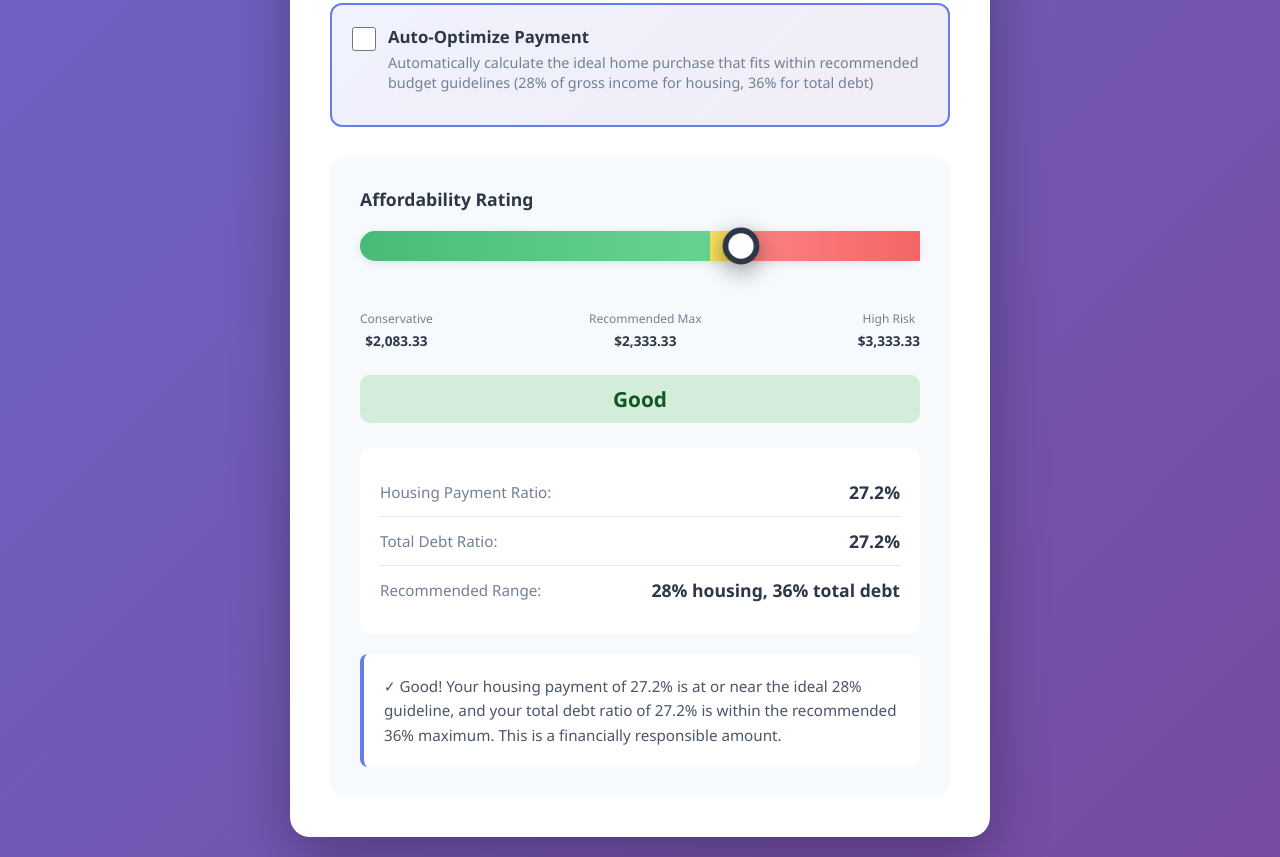
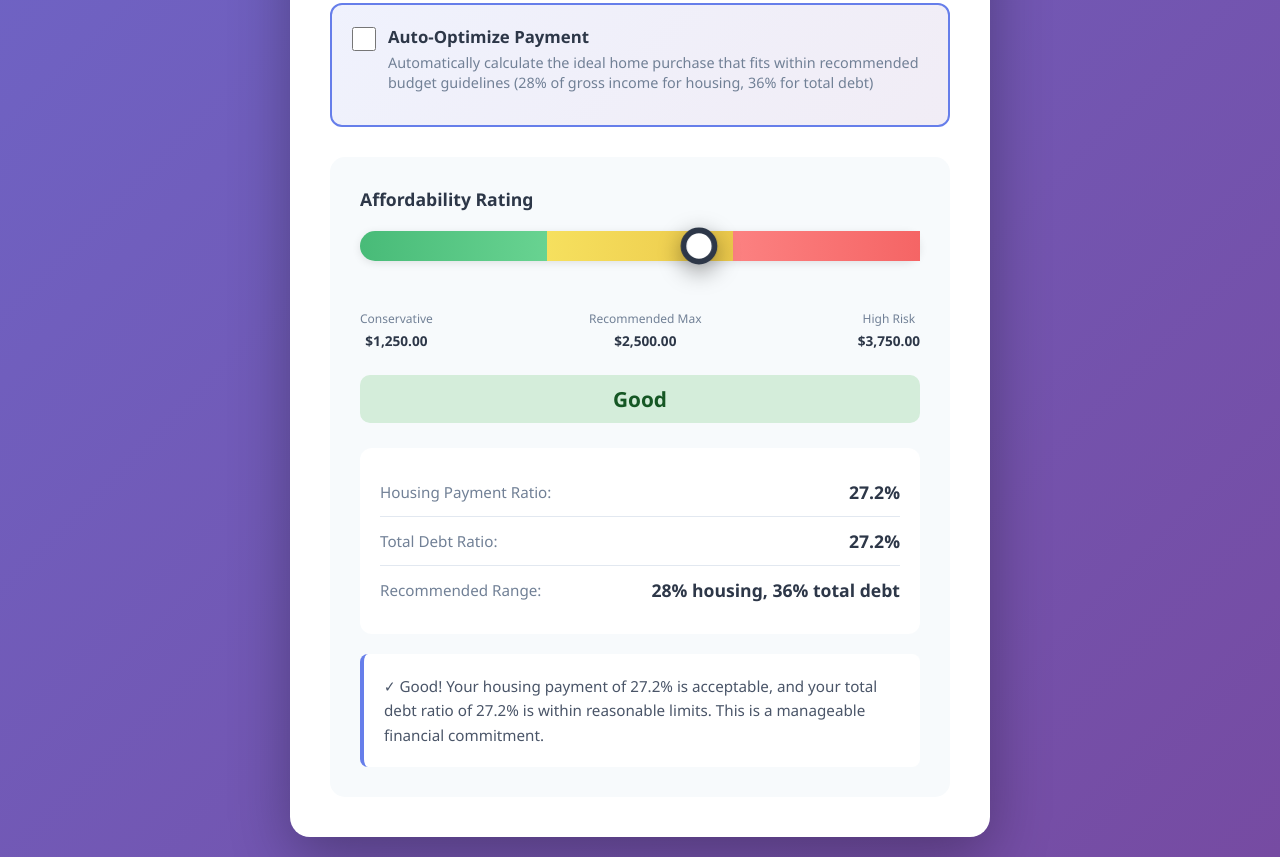
Before and after one commit to alexclage/Calculator-App, a website: page public/mortgage/index.html in a window 1280 px wide. Shown: the part 2554-3411 px from the top of the page. Drawn offline with Linux system fonts and the light colour scheme.

Commit message:
Make affordability sliders equal thirds with adjusted thresholds

```diff
--- a/public/car-loan/styles.css
+++ b/public/car-loan/styles.css
@@ -347,19 +347,8 @@ input[type="range"]::-moz-range-thumb:hover {
 }
 
 .range-section {
+    flex: 1;  /* Equal thirds */
     transition: opacity 0.3s;
-}
-
-.range-section.safe {
-    flex: 7;   /* 0-7% of income = 46.67% of bar (7 out of 15) */
-}
-
-.range-section.acceptable {
-    flex: 3;   /* 7-10% of income = 20% of bar (3 out of 15) */
-}
-
-.range-section.risky {
-    flex: 5;   /* 10-15% of income = 33.33% of bar (5 out of 15) */
 }
 
 .range-section:first-child {
--- a/public/mortgage/calculator.js
+++ b/public/mortgage/calculator.js
@@ -322,12 +322,12 @@ function updateAffordabilityCheck() {
     debtRatioDisplay.textContent = debtRatio.toFixed(1) + '%';
 
     // Calculate the range boundaries
-    // Conservative: 25% of monthly income (very safe)
-    // Recommended: 28% of monthly income (standard guideline)
-    // Max acceptable: 40% of monthly income (high risk threshold)
-    const conservativePayment = monthlyIncome * 0.25;
-    const recommendedPayment = monthlyIncome * 0.28;
-    const maxPayment = monthlyIncome * 0.40;
+    // Conservative: 15% of monthly income (safe zone)
+    // Recommended: 30% of monthly income (acceptable zone)
+    // Max acceptable: 45% of monthly income (high risk threshold)
+    const conservativePayment = monthlyIncome * 0.15;
+    const recommendedPayment = monthlyIncome * 0.30;
+    const maxPayment = monthlyIncome * 0.45;
 
     // Update range labels
     conservativeAmountDisplay.textContent = formatCurrency(conservativePayment);
@@ -335,8 +335,8 @@ function updateAffordabilityCheck() {
     riskyAmountDisplay.textContent = formatCurrency(maxPayment);
 
     // Calculate marker position (percentage across the bar)
-    // The bar represents: 0% to 40% of income
-    const maxRange = 0.40; // 40% of income is the full width of the bar
+    // The bar represents: 0% to 45% of income (equal thirds at 15%, 30%, 45%)
+    const maxRange = 0.45; // 45% of income is the full width of the bar
     let markerPosition = (housingRatio / 100) / maxRange * 100;
     markerPosition = Math.min(Math.max(markerPosition, 0), 100); // Clamp between 0-100
 
@@ -345,19 +345,19 @@ function updateAffordabilityCheck() {
     // Determine affordability status
     let status, advice, statusClass;
 
-    if (housingRatio <= 25) {
+    if (housingRatio <= 15) {
         status = 'Excellent';
         statusClass = 'excellent';
-        advice = '✓ Excellent! Your housing payment is very conservative at ' + housingRatio.toFixed(1) + '% of your income, well below the recommended 28% guideline. You have significant room in your budget for savings, investments, and other expenses.';
-    } else if (housingRatio <= 28) {
+        advice = '✓ Excellent! Your housing payment is very conservative at ' + housingRatio.toFixed(1) + '% of your income. You have significant room in your budget for savings, investments, and other expenses.';
+    } else if (housingRatio <= 30) {
         status = 'Good';
         statusClass = 'good';
         if (debtRatio <= 36) {
-            advice = '✓ Good! Your housing payment of ' + housingRatio.toFixed(1) + '% is at or near the ideal 28% guideline, and your total debt ratio of ' + debtRatio.toFixed(1) + '% is within the recommended 36% maximum. This is a financially responsible amount.';
+            advice = '✓ Good! Your housing payment of ' + housingRatio.toFixed(1) + '% is acceptable, and your total debt ratio of ' + debtRatio.toFixed(1) + '% is within reasonable limits. This is a manageable financial commitment.';
         } else {
-            advice = '⚠ Moderate. Your housing payment of ' + housingRatio.toFixed(1) + '% is good, but your total debt ratio of ' + debtRatio.toFixed(1) + '% exceeds the 36% guideline. Consider reducing other debts before taking on this mortgage.';
+            advice = '⚠ Moderate. Your housing payment of ' + housingRatio.toFixed(1) + '% is acceptable, but your total debt ratio of ' + debtRatio.toFixed(1) + '% exceeds the 36% guideline. Consider reducing other debts before taking on this mortgage.';
         }
-    } else if (housingRatio <= 33) {
+    } else if (housingRatio <= 36) {
         status = 'Moderate';
         statusClass = 'moderate';
         if (debtRatio <= 36) {
@@ -589,8 +589,8 @@ document.addEventListener('mousemove', (e) => {
     positionX = Math.max(0, Math.min(positionX, rect.width));
     const percentage = (positionX / rect.width) * 100;
 
-    // Convert percentage to housing ratio (0-40% of income range)
-    const maxRange = 0.40;
+    // Convert percentage to housing ratio (0-45% of income range, equal thirds)
+    const maxRange = 0.45;
     const housingRatio = (percentage / 100) * maxRange;
 
     // Calculate new total housing payment amount
--- a/public/mortgage/styles.css
+++ b/public/mortgage/styles.css
@@ -484,19 +484,8 @@ input[type="range"]::-moz-range-thumb:hover {
 }
 
 .range-section {
+    flex: 1;  /* Equal thirds */
     transition: opacity 0.3s;
-}
-
-.range-section.safe {
-    flex: 25;  /* 0-25% of income = 62.5% of bar (25 out of 40) */
-}
-
-.range-section.acceptable {
-    flex: 3;   /* 25-28% of income = 7.5% of bar (3 out of 40) */
-}
-
-.range-section.risky {
-    flex: 12;  /* 28-40% of income = 30% of bar (12 out of 40) */
 }
 
 .range-section:first-child {
```
Also changed, not shown: public/car-loan/calculator.js (+8 -8 lines).
